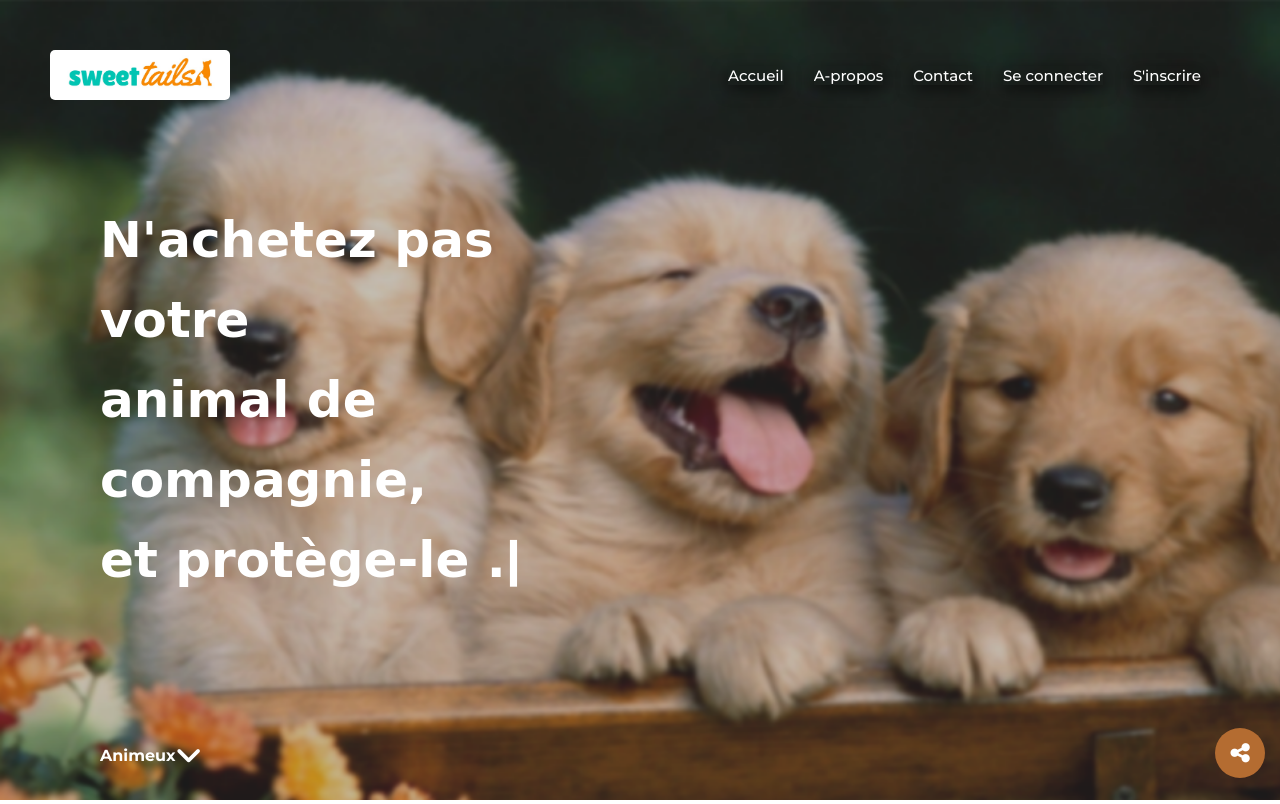
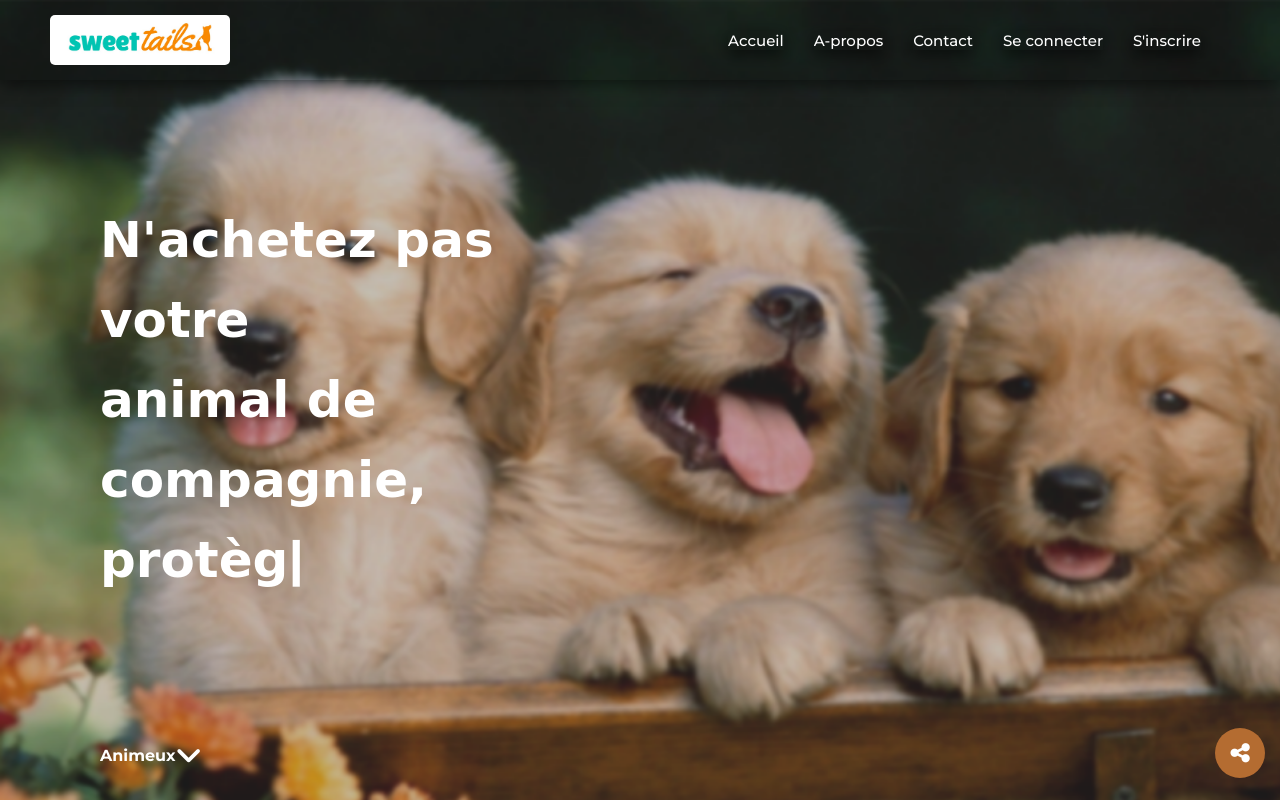
Before and after one commit to touXik/tpihm-l3, a PHP site: page / in a window 1280 px wide. Shown: the top 804 px of the page. Run offline with PHP 8.4, Linux system fonts and the light colour scheme; some libraries are stand-ins or nearby versions.

Commit message:
version14

```diff
--- a/css/styles.css
+++ b/css/styles.css
@@ -21,9 +21,12 @@
 
 
 .header {
-    position: absolute;
+    position: fixed;
+    background-color:rgba(0, 0, 0, 0.2);
+    box-shadow: 0 5px 15px rgb(0,0,0,.5);
+    z-index: 1;
     width: 100%;
-    height: 150px;
+    height: 80px;
     display: flex;
     align-items: center;
     padding: 0 50px;
--- a/js/js.js
+++ b/js/js.js
@@ -1,7 +1,7 @@
 
 $(document).ready(function(){
     var typed = new Typed(".texte", {
-        strings: ["adopte-le .", "aime-le ."," et protège-le ."],
+        strings: ["adopte-le", "aime-le","protège-le"],
         typeSpeed: 80,
         backSpeed: 60,
         loop: true
```
